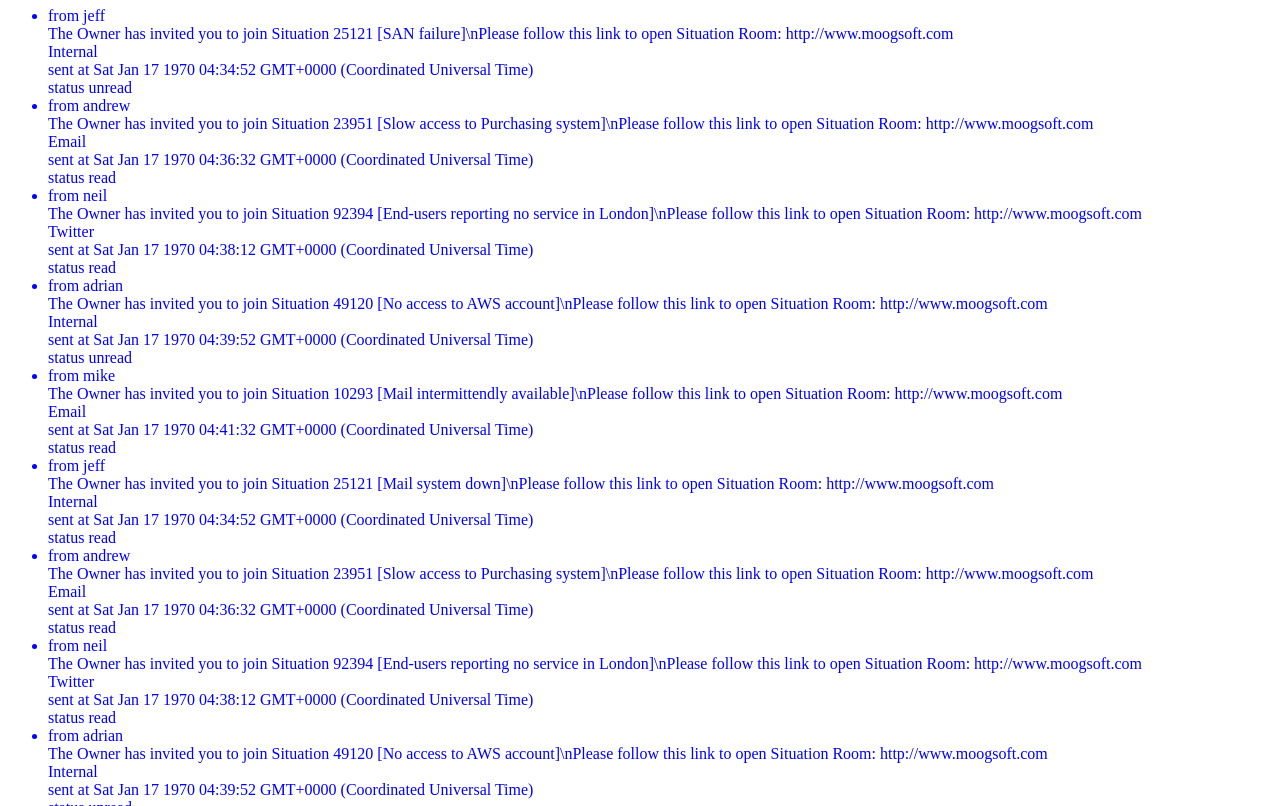
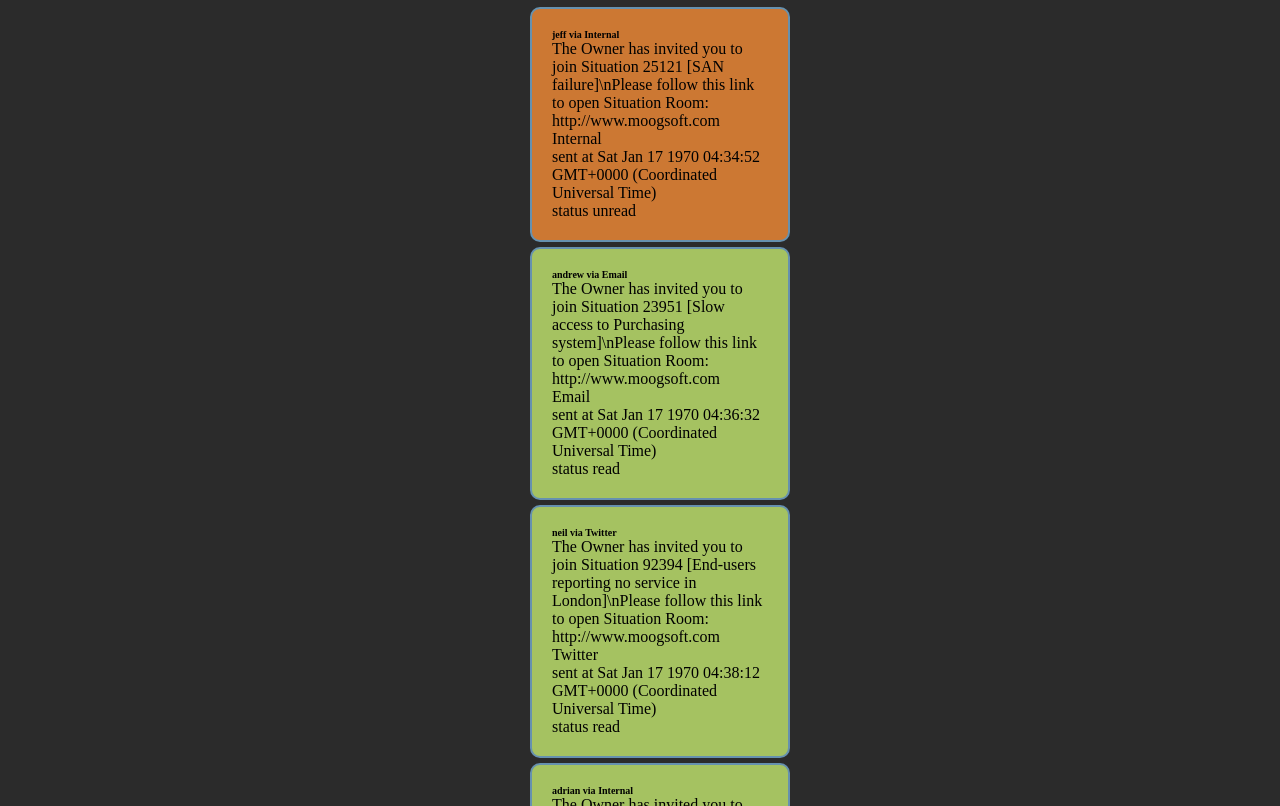
Before and after one commit to daymos/moogsoft, a website: page app/index.html in a window 1280 px wide. Shown: the part 73-879 px from the top of the page. Drawn offline with Linux system fonts and the light colour scheme; files whose address does not match are found by name.

Commit message:
feat(style): add basic styling

```diff
--- /dev/null
+++ b/app/css/colorPalette.js
@@ -0,0 +1,7 @@
+export default {
+  gray: '#2B2B2B',
+  blue: '#6691AF',
+  orange: '#CC7833',
+  white: '#E6E1DC',
+  green: '#A5C261',
+};
--- a/app/css/style.css
+++ b/app/css/style.css
@@ -1,3 +1,35 @@
-.ulcontainer {
-  color: blue;
+.container {
+  margin: 0 auto;
+  width: 300px;
+  color: #e6e1dc;
 }
+
+.old {
+  background-color: #a5c261;
+
+}
+
+.update {
+  background-color:#cc7833;
+}
+
+ul {
+  list-style: none;
+}
+
+li {
+  padding: 20px;
+  margin: 5px auto;
+  border-radius: 10px;
+  border: 2px solid #6691AF;
+  color: black;
+}
+
+body {
+  background-color: #2b2b2b;
+}
+
+.sender_id {
+  font-weight: bold;
+  font-size: 10px;
+}
--- a/app/index.html
+++ b/app/index.html
@@ -5,8 +5,9 @@
     <title></title>
   </head>
   <body>
-    <h1>Simple chat</h1>
+    <div class='container'>
+    <h1>Notifications</h1>
     <div class='ulcontainer'></div>
-    <script src="bundle.js"></script>
+    <script src='bundle.js'></script>
   </body>
 </html>
--- a/app/js/helpers.js
+++ b/app/js/helpers.js
@@ -12,7 +12,7 @@ export const parse = data => ((typeof data === 'string') ? JSON.parse(data) : da
 // updateView :: Object -> String DomElement
 export const renderInvite = invite => (
   `<li class='${(invite.isUpdate) ? 'update' : 'old'}'>
-  <div class='sender_id'>from ${invite.sender_id}</div>
+  <div class='sender_id'>${invite.sender_id} via <span class='vector'>${invite.vector}<span></div>
   <div class='invite'>${invite.invite}</div>
   <div class='vector'>${invite.vector}</div>
   <div class='time'>sent at ${new Date(invite.invite_time)}</div>
```
Also changed, not shown: dist/bundle.js, dist/index.html, 1 other file.
